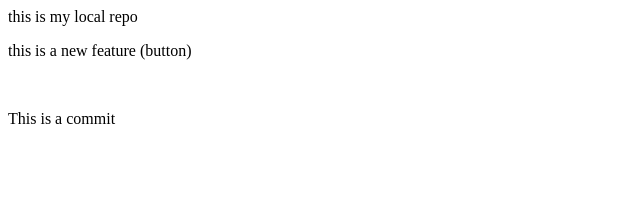
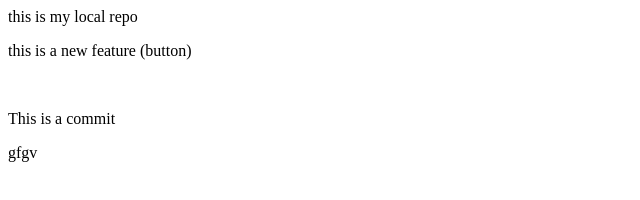
Before and after one commit to nigamhardik10-stack/demo, a plain HTML site: page index.html in a window 1280 px wide. Shown: the full height of the page, 0-640 px from the left. Drawn offline with Linux system fonts and the light colour scheme.

Commit message:
Update index.html

```diff
--- a/index.html
+++ b/index.html
@@ -2,3 +2,4 @@
 <p>this is  a new feature (button)</p>
 <br>
 <p>This is a commit</p>
+<p>gfgv</p>
```
